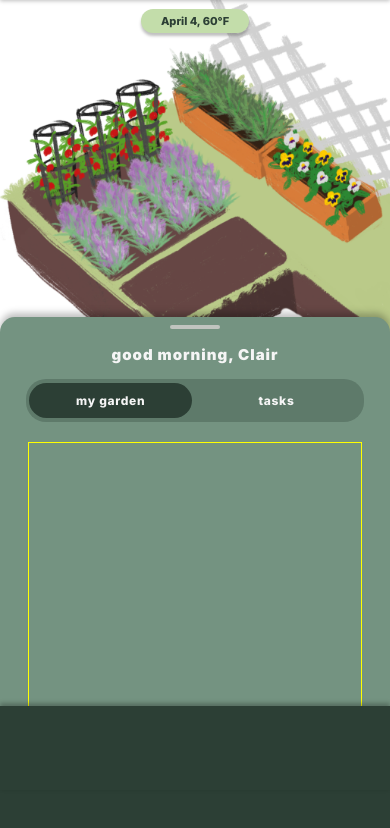
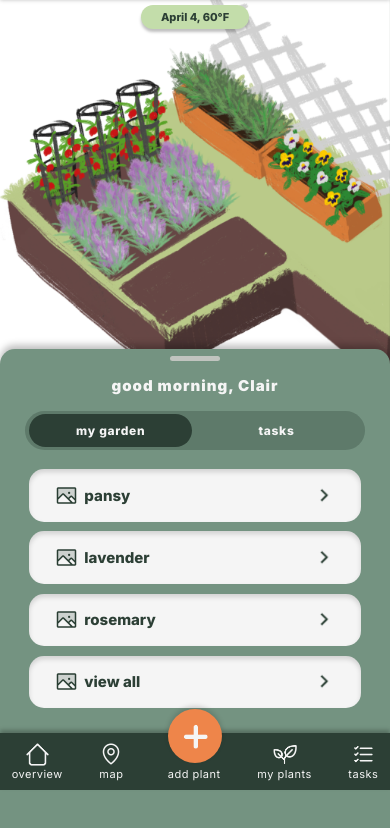
Before and after one commit to jcareri/Naturescaping_app, a plain HTML site: page index.html in a window 390 px wide. Shown: the part 54-882 px from the top of the page. Before the commit the page ends 844 px from the top, so only its background shows below. Drawn offline with Linux system fonts and the light colour scheme.

Commit message:
bottom sheet and bottom nav

```diff
--- a/index.html
+++ b/index.html
@@ -43,6 +43,7 @@
         <div class="weatherBar">
             <div class="currentWeather">April 4, 60&degF</div></div>
         <div class="gardenImage"></div>
+        <div class="bottomSheetContainer">
             <div class="bottomSheet">
                 <div class="dragBar"></div>
                 <div class="greeting">good morning, Clair</div>
@@ -50,9 +51,65 @@
                     <div class="tabText" id="myGarden">my garden</div>
                     <div class="tabText" id="myTasks">tasks</div>
                 </div>
-            <div class="gardenPlantList"></div>
+                <div class="gardenPlantList">
+                    <div class="gardenPlant">
+                        <div class="gardenPlantDetails">
+                            <div class="gardenPlantIcon"></div>
+                            <div class="gardenPlantName">pansy</div>
                         </div>
-        <div class="bottomNav"></div>
+                        <div class="gardenActionIcon"></div>
+                    </div>
+                    <div class="gardenPlant">
+                        <div class="gardenPlantDetails">
+                            <div class="gardenPlantIcon"></div>
+                            <div class="gardenPlantName">lavender</div>
+                        </div>
+                        <div class="gardenActionIcon"></div>
+                    </div>
+                    <div class="gardenPlant">
+                        <div class="gardenPlantDetails">
+                            <div class="gardenPlantIcon"></div>
+                            <div class="gardenPlantName">rosemary</div>
+                        </div>
+                        <div class="gardenActionIcon"></div>
+                    </div>
+                    <div class="gardenPlant">
+                        <div class="gardenPlantDetails">
+                            <div class="gardenPlantIcon"></div>
+                            <div class="gardenPlantName">view all</div>
+                        </div>
+                        <div class="gardenActionIcon"></div>
+                    </div>
+                </div>
+            </div>
+        </div>
+        <div class="mainCTAContainer">
+            <div class="mainCTA">
+                <div class="ctaIcon"></div>
+            </div>
+        </div>
+        <div class="bottomNav">
+            <div class="navTab" id="navOverview">
+                <div class="navTabIcon" id="overviewIcon"></div>
+                <div class="navTabText">overview</div>
+            </div>
+            <div class="navTab">
+                <div class="navTabIcon" id="mapIcon"></div>
+                <div class="navTabText">map</div>
+            </div>
+            <div class="navTab" id="navAdd">
+                <div class="navTabIcon" id="addIcon"></div>
+                <div class="navTabText">add plant</div>
+            </div>
+            <div class="navTab">
+                <div class="navTabIcon" id="plantsIcon"></div>
+                <div class="navTabText">my plants</div>
+            </div>
+            <div class="navTab" id="navTasks">
+                <div class="navTabIcon" id="tasksIcon"></div>
+                <div class="navTabText">tasks</div>
+            </div>
+        </div>
     </div>
 </div>
 
--- a/style.css
+++ b/style.css
@@ -83,11 +83,13 @@ body {
     }
 
     /* Home page here */
+
     /* Nav bar here */
     .navBar {
         width: 100%;
         height: 6%;
         min-height: 34px;
+        max-height: 50px;
         z-index: 3;
         background-color: #3F5D4C;
         position: fixed;
@@ -135,7 +137,7 @@ body {
     .weatherBar {
         color: #2C3F35;
         position: fixed;
-        top: clamp(42px, 7.5%, 8%);
+        top: clamp(42px, 7%, 7.5%);
         z-index: 4;
         width: 100%;
         display: flex;
@@ -153,17 +155,21 @@ body {
     }
 
     /* Bottom sheet here */
+    .bottomSheetContainer {
+        height: 90vh;
+    }
     .bottomSheet {
-        height: 56%;
+        height: clamp(400px, 76%, 520px);
         width: 100%;
-        position: fixed;
-        bottom: 0;
+        position: relative;
+        top: 53%;
         background-color: #749381;
         border-radius: 15px 15px 0 0;
         box-shadow: 0 -4px 7.2px 0 rgba(0, 0, 0, 0.25);
         display: flex;
         flex-direction: column;
         align-items: center;
+        overflow: hidden;
     }
     .dragBar {
         width: 13%;
@@ -187,14 +193,14 @@ body {
         background-color: rgba(44, 63, 53, 0.30);
         display: flex;
         flex-direction: row;
-        padding: 4px 3px;
+        padding: 3px 4px;
     }
     .tabText {
         font-family: "Inter", sans-serif;
         font-weight: 800;
         font-size: 12px;
         letter-spacing: .7px;
-        padding: 10px 8px;
+        padding: 9px 8px;
         text-align: center;
     }
     #myGarden {
@@ -206,21 +212,143 @@ body {
         flex-grow: 1.5;
     }
     .gardenPlantList {
-        border: 1px solid yellow;
         width: 85%;
         height: 89%;
     }
+    .gardenPlant {
+        display: flex;
+        flex-direction: row;
+        justify-content: space-between;
+        padding: 5% 7%;
+        background-color: #F5F5F5;
+        border-radius: 15px;
+        box-shadow: inset 0 3px 5px 0 rgba(0, 0, 0, 0.15);
+        margin-bottom: 3%;
+    }
+    .gardenPlantDetails {
+        width: 56%;
+        display: flex;
+        flex-direction: row;
+    }
+    .gardenPlantIcon {
+        width: 17%;
+        background-image: url(Images/image.png);
+        background-size: contain;
+        background-repeat: no-repeat;
+        background-position: center;
+        margin-right: 3%;
+    }
+    .gardenPlantName {
+        font-family: "Inter", sans-serif;
+        font-weight: 800;
+        font-size: 15px;
+        color: #2C3F35;
+    }
+    .gardenActionIcon {
+        width: 9%;
+        background-image: url(Images/rightarrow.png);
+        background-size: contain;
+        background-repeat: no-repeat;
+        background-position: center;
+    }
 
+    /* Main CTA here */
+    .mainCTAContainer {
+        width: 100%;
+        display: flex;
+        justify-content: center;
+    }
+    .mainCTA {
+        background-color: #EE854A;
+        width: 54px;
+        height: 54px;
+        z-index: 6;
+        position: fixed;
+        bottom: 27px;
+        box-shadow: 0 -3px 5px 0 rgba(0, 0, 0, 0.15);
+        border-radius: 50px;
+        display: flex;
+        justify-content: center;
+        align-items: center;
+    }
+    .ctaIcon {
+        width: 27px;
+        height: 27px;
+        background-image: url(Images/plus.png);
+        background-size: contain;
+        background-repeat: no-repeat;
+        background-position: center;
+        z-index: 7;
+    }
     /* Bottom nav here */
     .bottomNav {
-        height: 10%;
-        min-height: 57px;
+        height: 57px;
         width: 100%;
         position: fixed;
         bottom: 0;
         z-index: 2;
         background-color: #2C3F35;
         box-shadow: 0 -3px 4px 0 rgba(0, 0, 0, 0.25);
+        display: flex;
+        flex-direction: row;
+        justify-content: space-between;
+    }
+    .navTab {
+        display: flex;
+        flex-direction: column;
+        align-items: center;
+        justify-content: center;
+    }
+    .navTabText {
+        font-family: "Inter", sans-serif;
+        font-weight: 400;
+        font-size: 11px;
+        letter-spacing: 0.5px;
+        color: #F5F5F5;
+    }
+    .navTabIcon {
+        width: 100%;
+        height: 45%;
+    }
+    #navOverview {
+        margin-left: 3%;
+    }
+    #navTasks {
+        margin-right: 3%;
+    }
+    #navAdd {
+        margin-left: 2%;
+    }
+    #overviewIcon {
+        background-image: url(Images/home.png);
+        background-size: contain;
+        background-repeat: no-repeat;
+        background-position: center;
+    }
+    #mapIcon {
+        background-image: url(Images/map.png);
+        background-size: contain;
+        background-repeat: no-repeat;
+        background-position: center;
+    }
+    #addIcon {
+        background-image: url(Images/plus.png);
+        background-size: contain;
+        background-repeat: no-repeat;
+        background-position: center;
+        opacity: 0;
+    }
+    #plantsIcon {
+        background-image: url(Images/leaf.png);
+        background-size: contain;
+        background-repeat: no-repeat;
+        background-position: center;
+    }
+    #tasksIcon {
+        background-image: url(Images/tasks.png);
+        background-size: contain;
+        background-repeat: no-repeat;
+        background-position: center;
     }
     /* End home page */
 }
```
Also changed, not shown: Images/home.png (added), Images/image.png (added), Images/map.png (added), Images/plus.png (added), Images/rightarrow.png (added), Images/tasks.png (added), 2 other files. Lines whose indentation alone changed are shown as unchanged.
